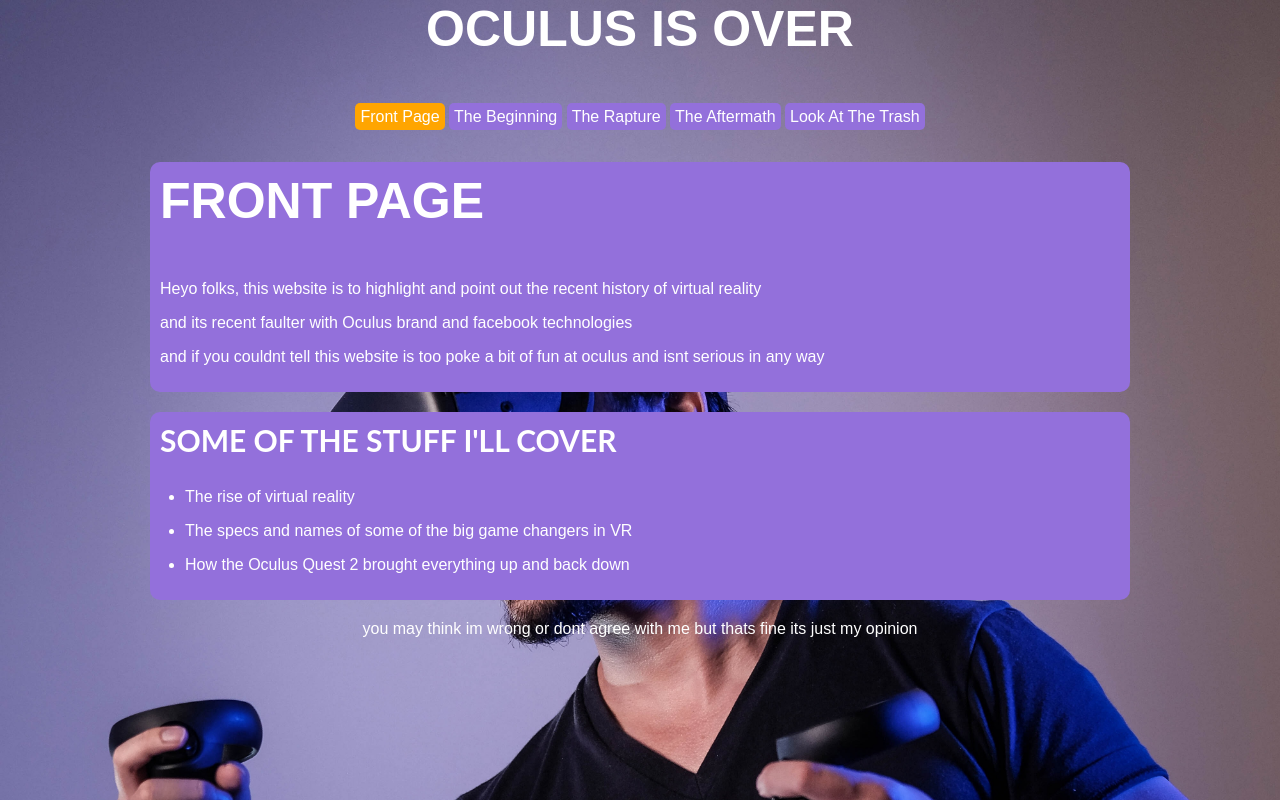
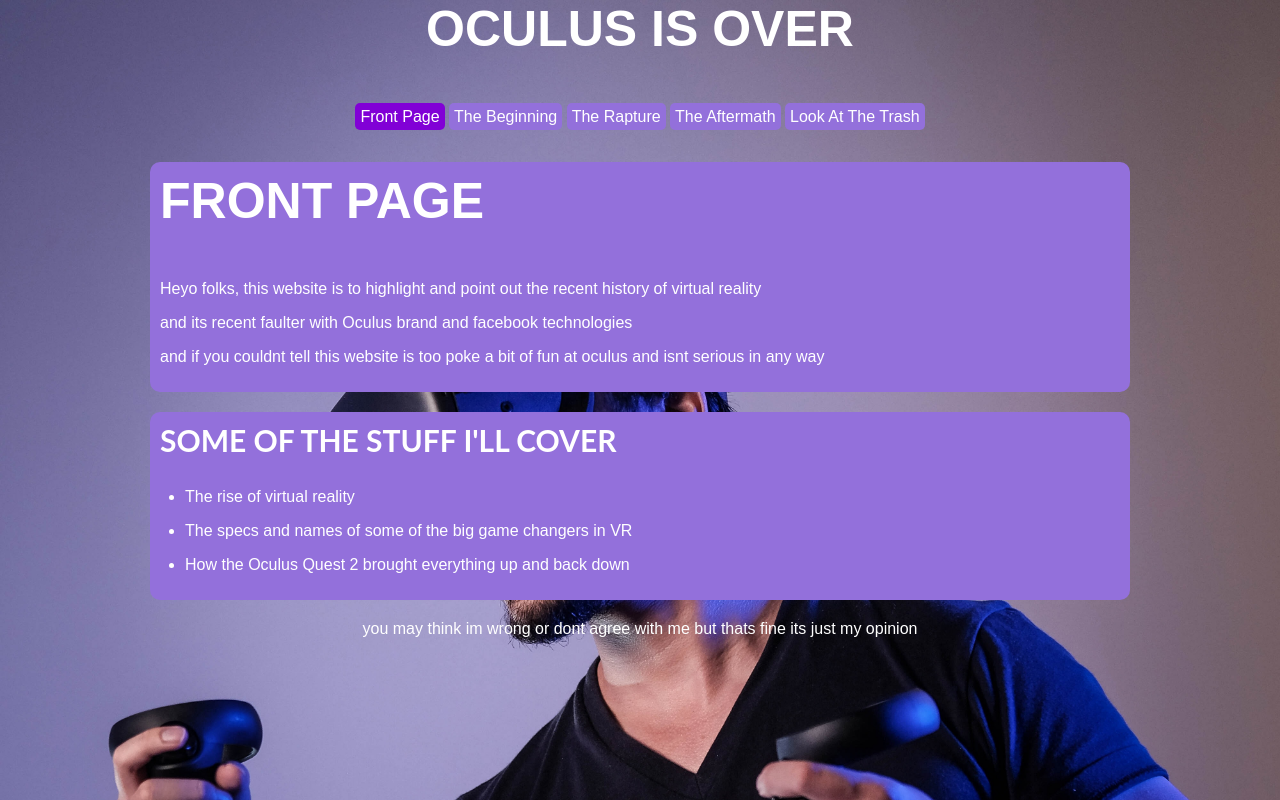
Before and after one commit to MightBeDead/MightBeDead.github.io, a plain HTML site: page index.html in a window 1280 px wide. In both pictures the pointer is over the link "Front Page". Drawn offline with Linux system fonts and the light colour scheme.

Commit message:
Add files via upload
Changed rollover colour.

```diff
--- a/style.css
+++ b/style.css
@@ -96,7 +96,7 @@
 border-radius: 5px;
 }
 nav a:hover {
-background: orange;
+background: #8100D6;
 }
 body {
 background-color: black;
```
